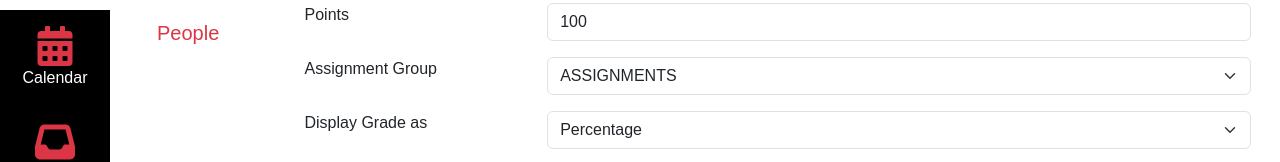
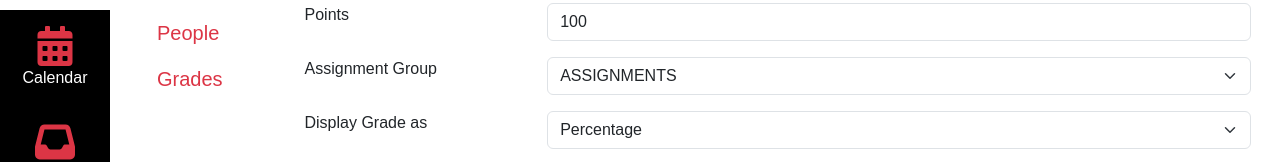
Before and after one commit to SKANDHAN-MADHUSUDHANA/Kambaz-next-js, a Next.js app: page /Courses/1/Assignments/1 in a window 1280 px wide. Shown: the part 353-515 px from the top of the page. Built offline with nearby package versions, Linux system fonts and the light colour scheme.

Commit message:
added grades section

```diff
--- a/app/(kambaz)/Courses/[cid]/Navigation.tsx
+++ b/app/(kambaz)/Courses/[cid]/Navigation.tsx
@@ -33,6 +33,11 @@ export default function CourseNavigation({ cid }: { cid: string }) {
       label: "People",
       id: "wd-course-people-link",
     },
+    {
+      href: `/Courses/${cid}/Grades`,
+      label: "Grades",
+      id: "wd-course-grades-link",
+    },
   ];
 
   return (
```
